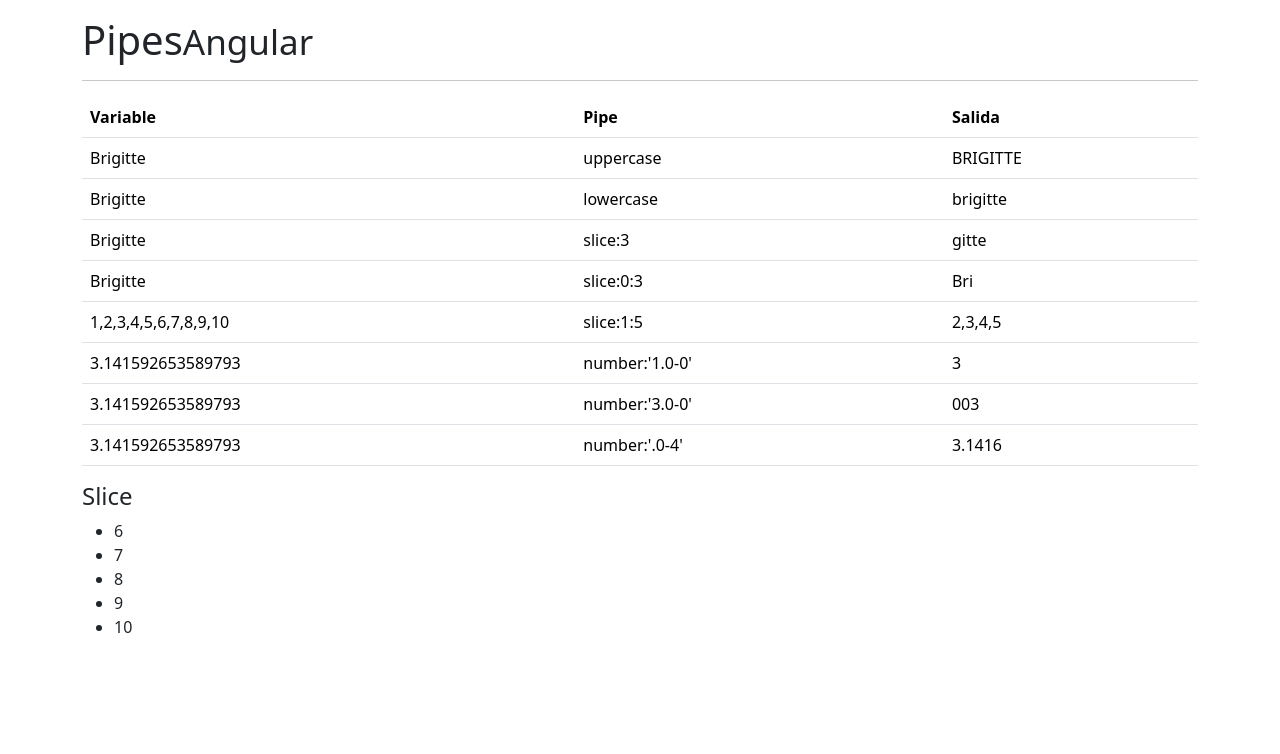
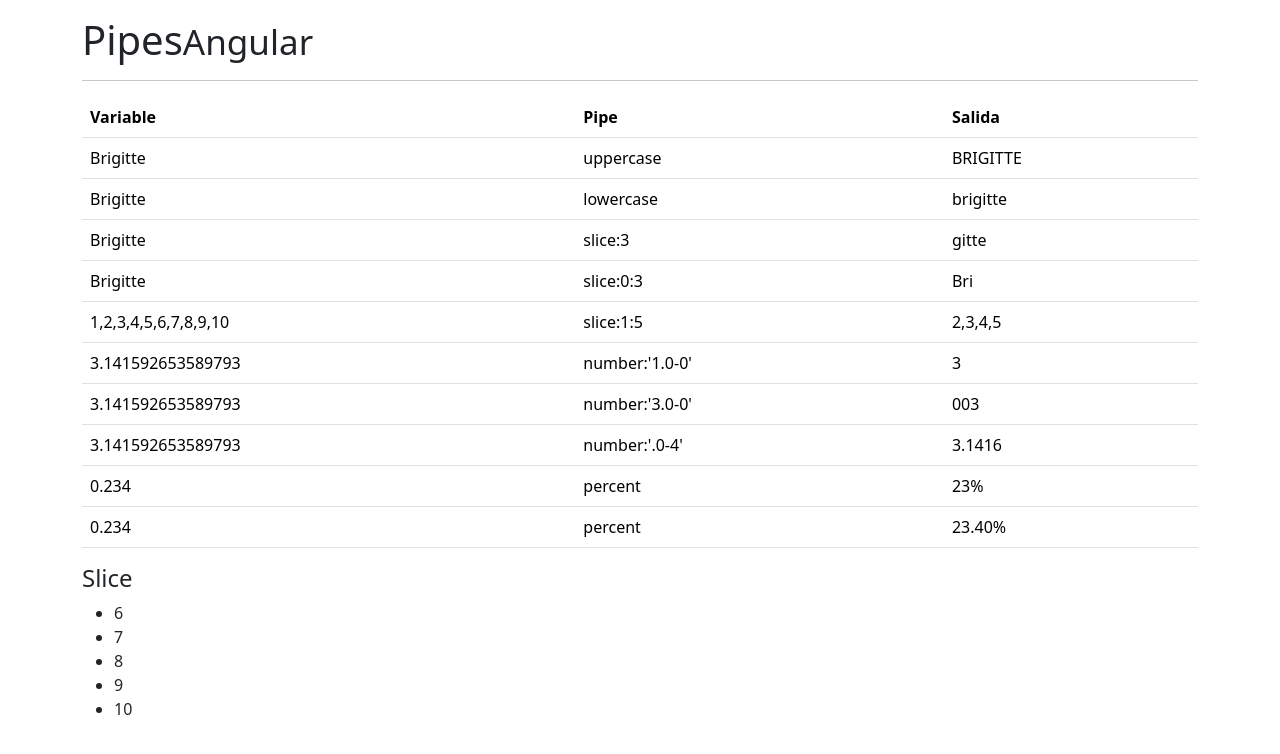
Before and after one commit to Brigitte9219/Angular_Pipes, an Angular app: page / in a window 1280 px wide. Shown: the top 754 px of the page. Built offline with nearby package versions, Linux system fonts and the light colour scheme.

Commit message:
Pipes- percent-Nos da el porcentaje y si se quiere el número de posiciones

```diff
--- a/src/app/app.component.html
+++ b/src/app/app.component.html
@@ -52,6 +52,16 @@
           <td> number:'.0-4' </td>
           <td> {{PI|number:'.0-4'}} </td>
         </tr>
+        <tr>
+          <td> {{porcentaje}} </td>
+          <td> percent </td>
+          <td> {{porcentaje|percent}} </td>
+        </tr>
+        <tr>
+          <td> {{porcentaje}} </td>
+          <td> percent </td>
+          <td> {{porcentaje|percent:'2.2-2'}} </td>
+        </tr>
       </tbody>
     </table>
 
--- a/src/app/app.component.ts
+++ b/src/app/app.component.ts
@@ -11,4 +11,6 @@
   arreglo=[1,2,3,4,5,6,7,8,9,10];
 
   PI:number= Math.PI;
+
+  porcentaje: number= 0.234;
 }
```
